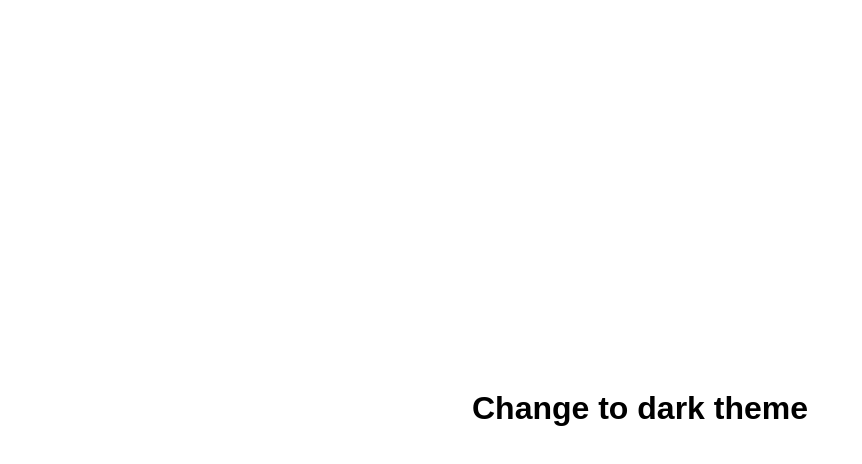
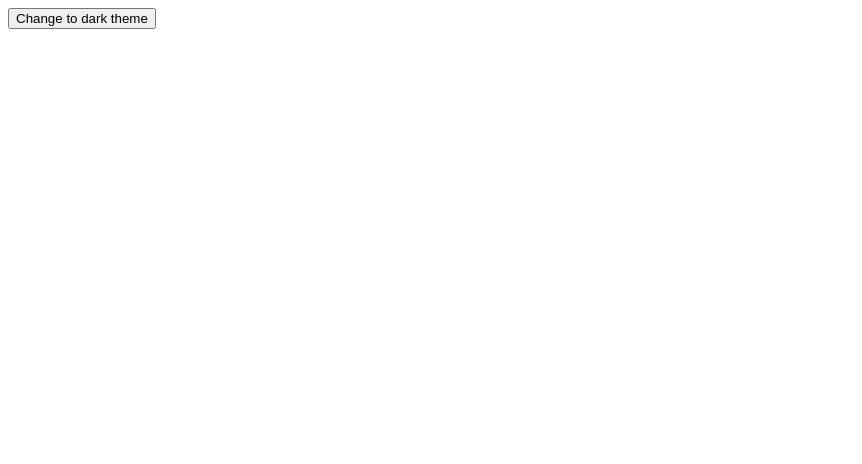
Before and after one commit to takathena/change-theme, a plain HTML site: page index.html in a window 1280 px wide. Shown: the whole page, without its empty margins (0-862 px from the left). Drawn offline with Linux system fonts and the light colour scheme.

Commit message:
Update style.css

```diff
--- a/style.css
+++ b/style.css
@@ -11,18 +11,4 @@
  body {
    background-color: var(--color-bg);
    color: var(--color-fg);
-   display: grid;
-   min-height: 100vh;
-   place-items: center;
  }
-
- button {
-   font-size: 2rem;
-   font-weight: bold;
-   padding: 0.5rem 1rem;
-   border-radius: 2rem;
-   cursor: pointer;
-   color: var(--color-fg);
-   background-color: var(--color-bg);
-   border: none;
- }
```
